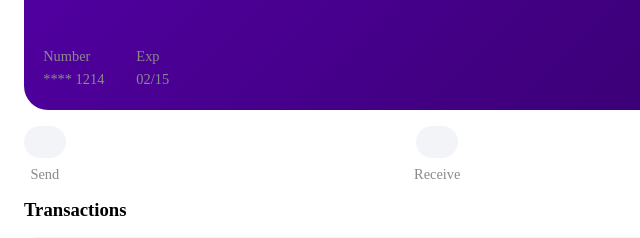
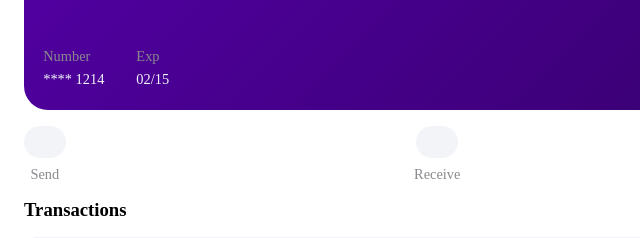
Before and after one commit to SamIfesi/mob_bank, a plain HTML site: page index.html in a window 1280 px wide. Shown: the part 149-387 px from the top of the page, 0-640 px from the left. Drawn offline with Linux system fonts and the light colour scheme.

Commit message:
Add text color for wallet card details

```diff
--- a/style.css
+++ b/style.css
@@ -116,6 +116,9 @@ header .topbar-right {
   line-height: 1.6;
   font-size: 0.9rem;
 }
+.wallet-card-details span p{
+    color: var(--text-white);
+}
 .actions {
   margin-top: 3rem;
 }
```
